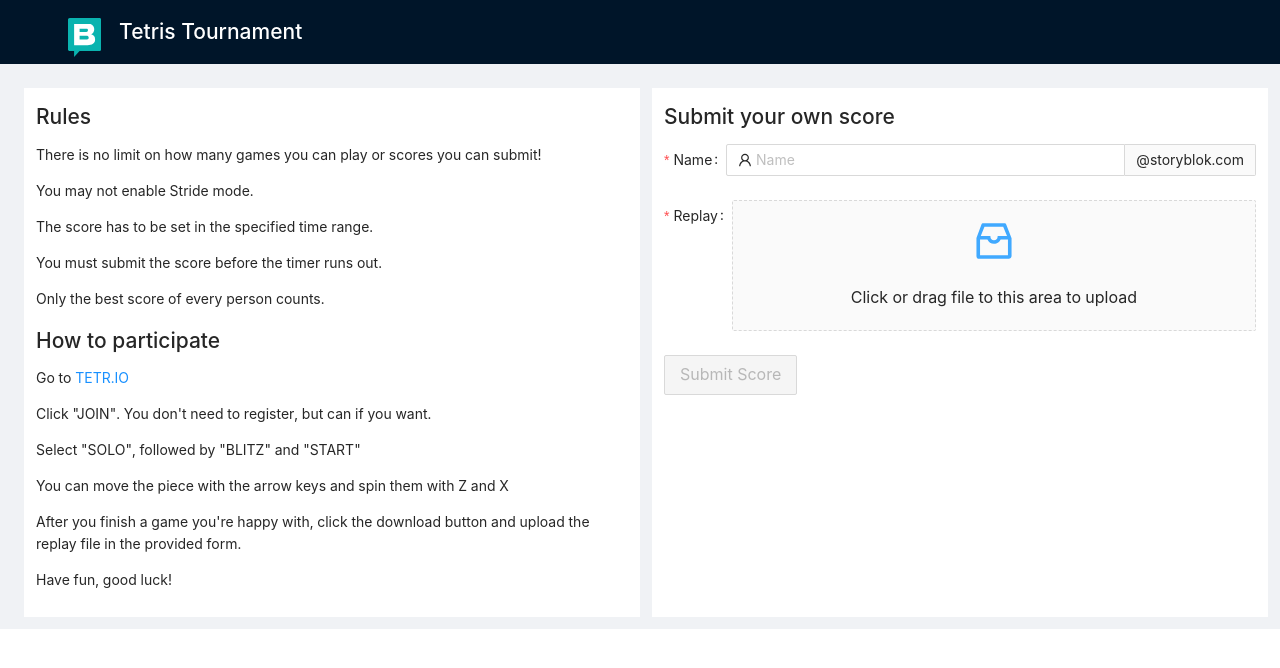
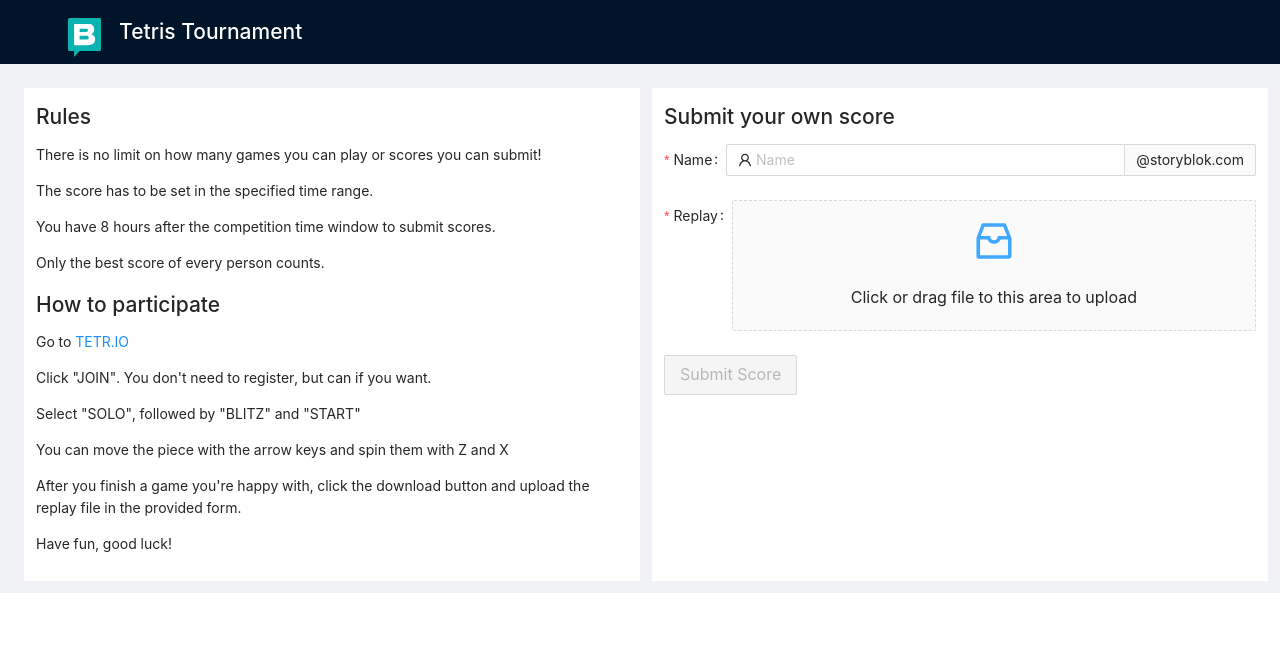
Before and after one commit to GerritPlehn/tetrio-leaderboard, a Next.js app: page / in a window 1280 px wide. Shown: the top 668 px of the page. Built offline with nearby package versions, Linux system fonts and the light colour scheme.

Commit message:
Rule update

```diff
--- a/components/rules.tsx
+++ b/components/rules.tsx
@@ -3,9 +3,8 @@
     <div>
       <h2>Rules</h2>
       <p>There is no limit on how many games you can play or scores you can submit!</p>
-      <p>You may not enable Stride mode.</p>
       <p>The score has to be set in the specified time range.</p>
-      <p>You must submit the score before the timer runs out.</p>
+      <p>You have 8 hours after the competition time window to submit scores.</p>
       <p>Only the best score of every person counts.</p>
       <h2>How to participate</h2>
       <p>Go to <a href="https://tetr.io" target={'_blank'} rel="noreferrer">TETR.IO</a></p>
```
